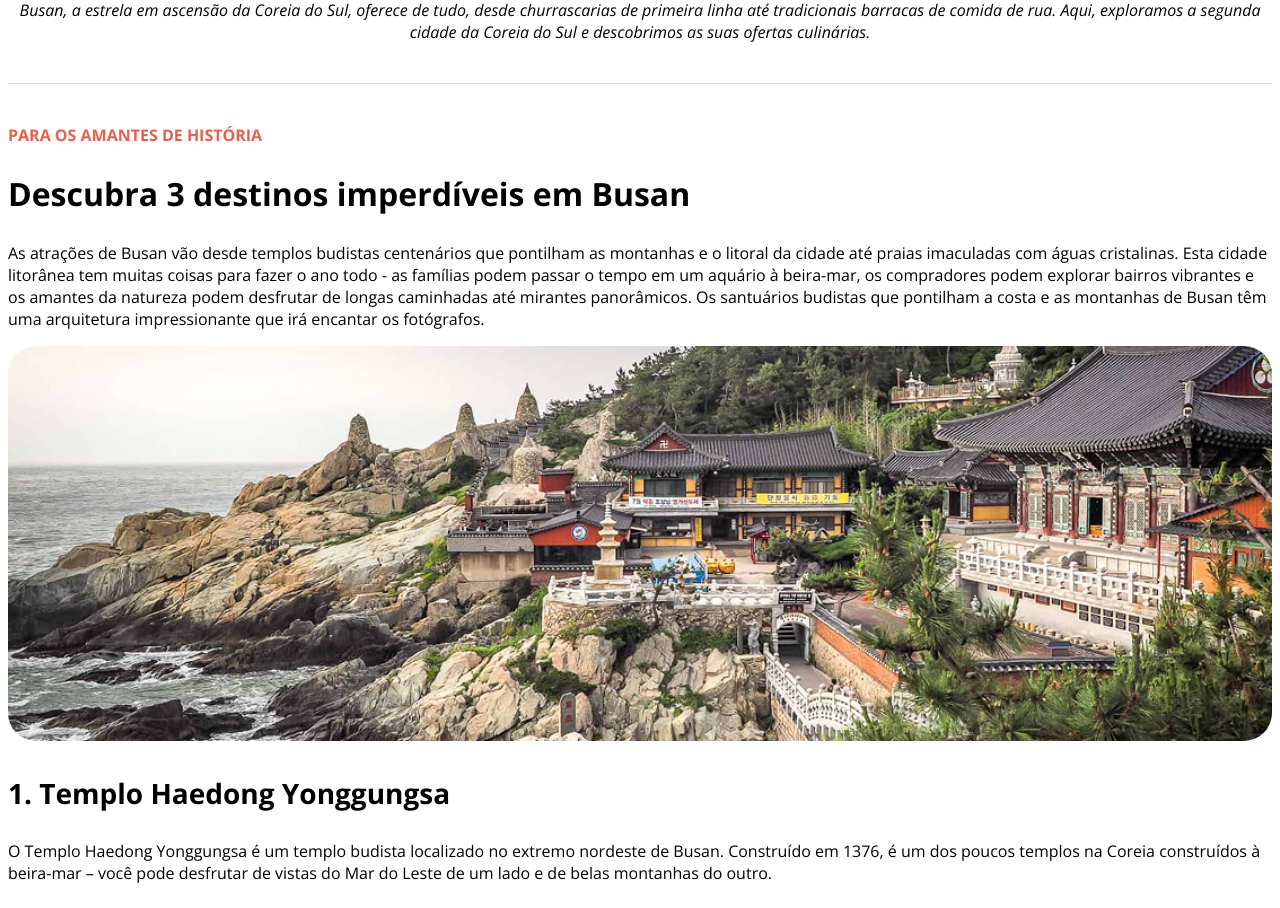
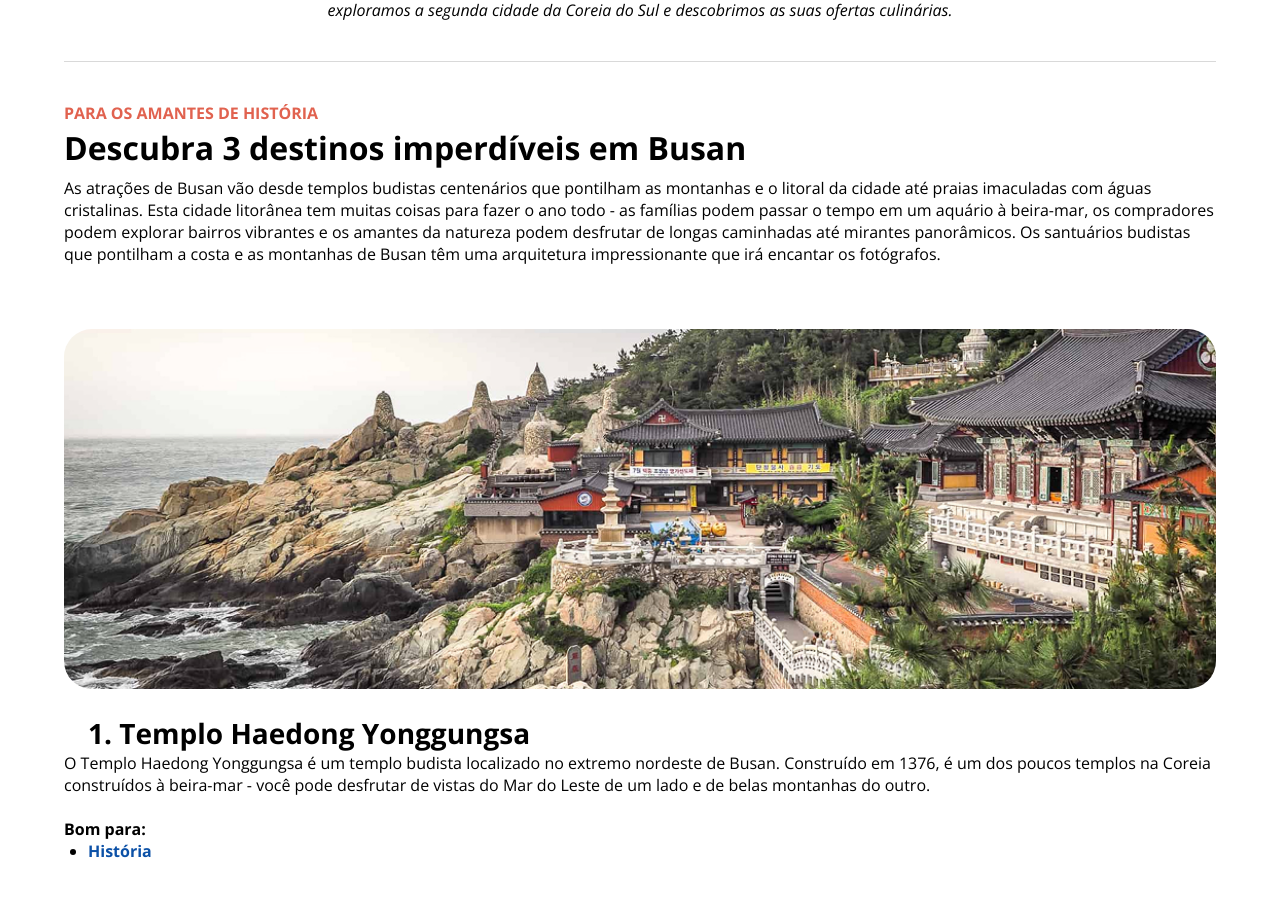
Before and after one commit to lucasxavila/projeto-local-turistico, a plain HTML site: page index.html in a window 1280 px wide. Shown: the part 914-1822 px from the top of the page. Drawn offline with nearby package versions, Linux system fonts and the light colour scheme; a web font is replaced by a local one.

Commit message:
personalizando espaços

```diff
--- a/index.html
+++ b/index.html
@@ -28,7 +28,7 @@
         </p>
       </section>
 
-      <section id="content-list">
+      <section id="tittle-list">
         <div class="divider"></div>
         <p class="headline">Para os amantes de história</p>
         <h2>Descubra 3 destinos imperdíveis em Busan</h2>
@@ -36,46 +36,48 @@
           As atrações de Busan vão desde templos budistas centenários que pontilham as montanhas e o litoral da cidade até praias imaculadas com águas cristalinas. Esta cidade litorânea tem muitas coisas para fazer o ano todo - as famílias podem passar o tempo em um aquário à beira-mar, os compradores podem explorar bairros vibrantes e os amantes da natureza podem desfrutar de longas caminhadas até mirantes panorâmicos.
           Os santuários budistas que pontilham a costa e as montanhas de Busan têm uma arquitetura impressionante que irá encantar os fotógrafos.
         </p>
+      </section>
 
+      <section id="content-list">
         <img src="assents/card-travel-1.jpg" alt="Templo Haedong Yonggungsa ">
         <h3>1. Templo Haedong Yonggungsa</h3>
         <p>
-          O Templo Haedong Yonggungsa é um templo budista localizado no extremo nordeste de Busan. Construído em 1376, é um dos poucos templos na Coreia construídos à beira-mar – você pode desfrutar de vistas do Mar do Leste de um lado e de belas montanhas do outro.
-          <br><br>
+          O Templo Haedong Yonggungsa é um templo budista localizado no extremo nordeste de Busan. Construído em 1376, é um dos poucos templos na Coreia construídos à beira-mar - você pode desfrutar de vistas do Mar do Leste de um lado e de belas montanhas do outro.
+        </p>
+        <br>
         <strong>Bom para:</strong>
         <ul>
           <li><span class="story">História</span></li>
         </ul>
-        </p>
 
         <img src="assents/card-travel-2.jpg" alt="Templo Beomeo-sa">
         <h3>2. Templo Beomeo-sa</h3>
         <p>
           O Templo Beomeo-sa é um dos maiores santuários da Coreia do Sul. Ele está localizado no alto da borda leste da montanha Geumjeongsa e fica distante da agitação da cidade. O Daeungjeon Hall do templo é um exemplo bem preservado da arquitetura da Dinastia Joseon.
-          <br><br>
+        </p>
+        <br>
         <strong>Bom para:</strong>
         <ul>
           <li><span class="story">História</span></li>
         </ul>
-        </p>
 
         <img src="assents/card-travel-3.jpg" alt="Parque Yongdusan">
         <h3>3. Parque Yongdusan</h3>
         <p>
           O Parque Yongdusan, localizado no centro de Busan, abriga alguns dos monumentos mais importantes da cidade. Você pode ver vistas espetaculares do topo da Torre Busan, de 120 metros de altura. O parque tem 2 museus - confira os instrumentos musicais tradicionais no Museum of World Folk Instruments e mais de 80 veleiros coreanos no Exhibition Hall of World Model Boats.
-          <br><br>
+        </p>
+        <br>
         <strong>Bom para:</strong>
         <ul>
-            <li><span class="couples">Casais</li>
+          <li><span class="couples">Casais</span></li>
           <li><span class="families">Famílias</span></li>
           <li><span class="budget">Orçamento</span></li>
         </ul>
-        </p>
       </section>
     </main>
 
     <div class="divider"></div>
-    <p>
+    <p class="description">
       As melhores coisas para fazer em Busan mostram a reputação da cidade como um importante porto marítimo na Ásia. Frequentemente vista como a essência da Coreia do Sul, você experimentará uma atmosfera única em termos de diversidade étnica e cultural, já que a cidade recebe um público cosmopolita o ano todo.
     </p>
   </div>
--- a/style.css
+++ b/style.css
@@ -1,6 +1,15 @@
+* {
+  margin: 0;
+  padding: 0;
+}
+
 body {
   font-family: "Open Sans", sans-serif;
   font-size: 16px;
+}
+
+main {
+  margin: 5%;
 }
 
 .headline {
@@ -12,14 +21,19 @@ body {
 h1 {
   font-size: 36px;
   color: #1B1B1B;
+  padding: 8px 0 40px 0;
 }
 
 h2 {
   font-size: 32px;
+  padding-top: 2px;
+  padding-bottom: 8px;
 }
 
 h3 {
   font-size: 28px;
+  padding-top: 20px;
+  padding-left: 24px;
 }
 
 img {
@@ -30,6 +44,7 @@ img {
 .subtitle {
   font-style: italic;
   text-align: center;
+  padding-top: 24px;
 }
 
 .divider {
@@ -37,6 +52,14 @@ img {
   height: 1px;
   margin: 40px 0;
   background-color: #d9d9d9;
+}
+
+#tittle-list {
+  padding-bottom: 64px;
+}
+
+ul {
+  padding: 0 0 48px 24px;
 }
 
 .story {
@@ -59,11 +82,16 @@ img {
   color: #E95E10;
 }
 
+.description {
+  text-align: center;
+  padding-bottom: 59px;
+}
+
 footer {
   font-family: "Alice", serif;
   color: #333333;
   text-align: center;
-  padding-bottom: 22px;
+  padding-bottom: 47px;
 }
 
 footer img {
```
Lines whose indentation alone changed are shown as unchanged.
